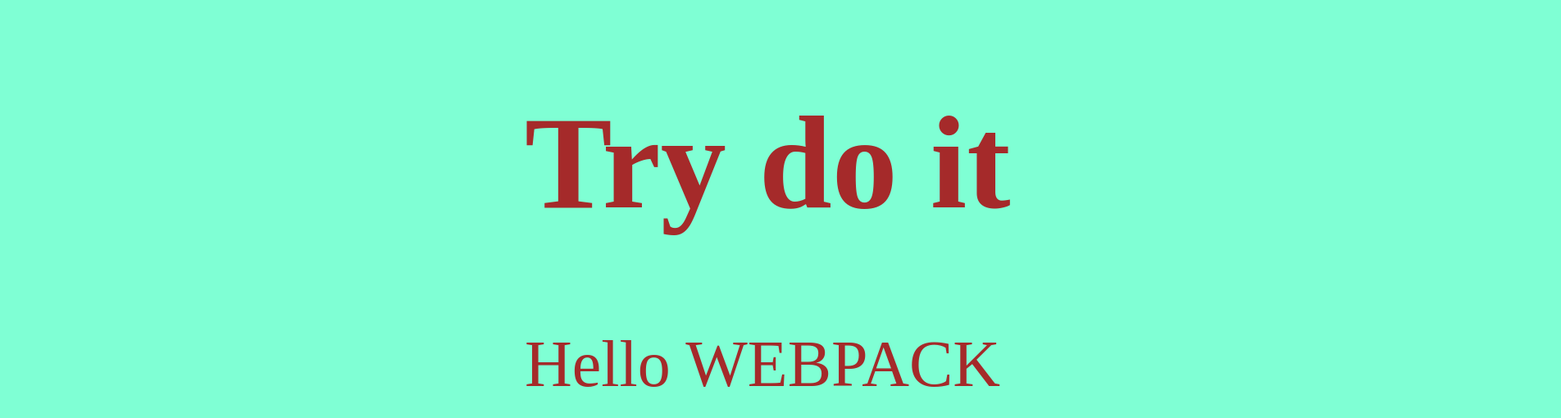
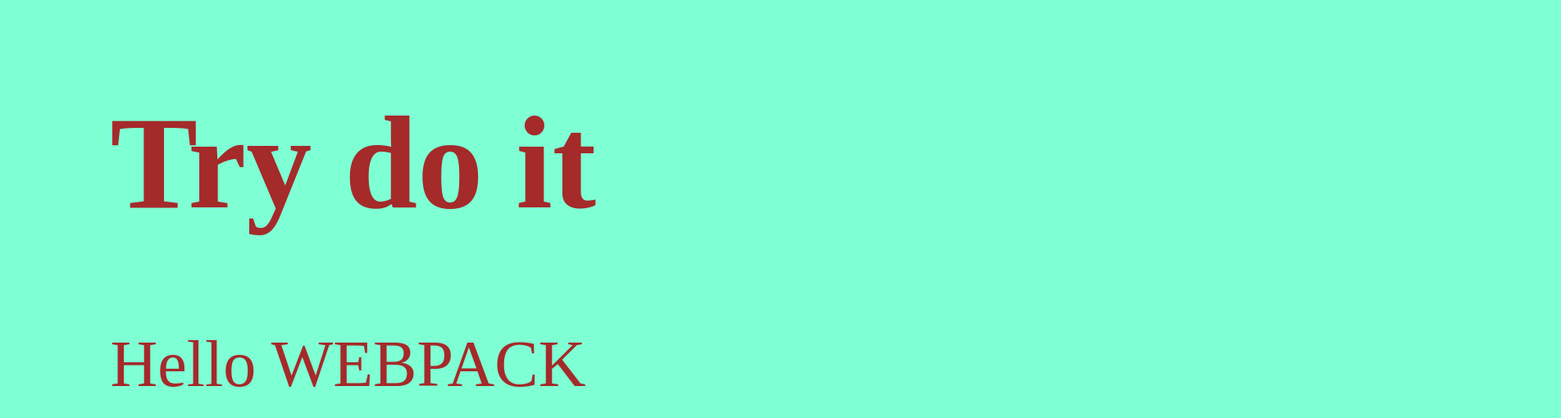
Before and after one commit to AnnaDorosheva/webpack-plugins, a website built with webpack: page src/index.html in a window 1280 px wide. Shown: the whole page at 82% size, 1904 px wide, since content can reach past the window. Built offline with nearby package versions, Linux system fonts and the light colour scheme.

Commit message:
change server

```diff
--- a/package.json
+++ b/package.json
@@ -4,7 +4,8 @@
   "description": "",
   "main": "index.js",
   "scripts": {
-    "start": "webpack --mode=development",
+
+    "start": "webpack serve",
     "server": "webpack-dev-server",
     "build": "webpack --mode=production"
   },
--- a/src/styles.css
+++ b/src/styles.css
@@ -2,5 +2,5 @@
   background-color: aquamarine;
   font-size: 80px;
   color: brown;
-  transform: translate(50%);
+  transform: translate(10%);
 }
```
Also changed, not shown: dist/main.js.
